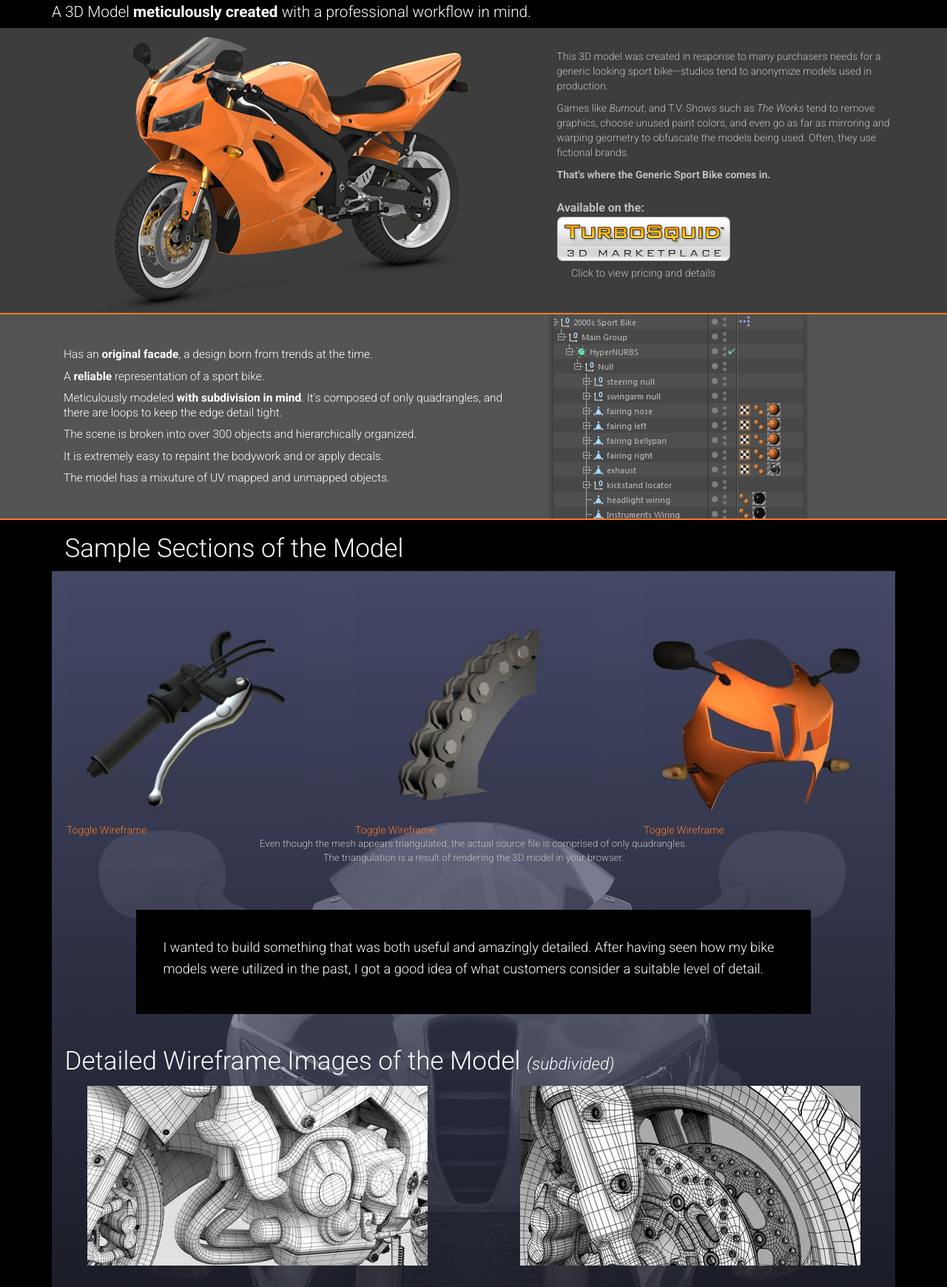
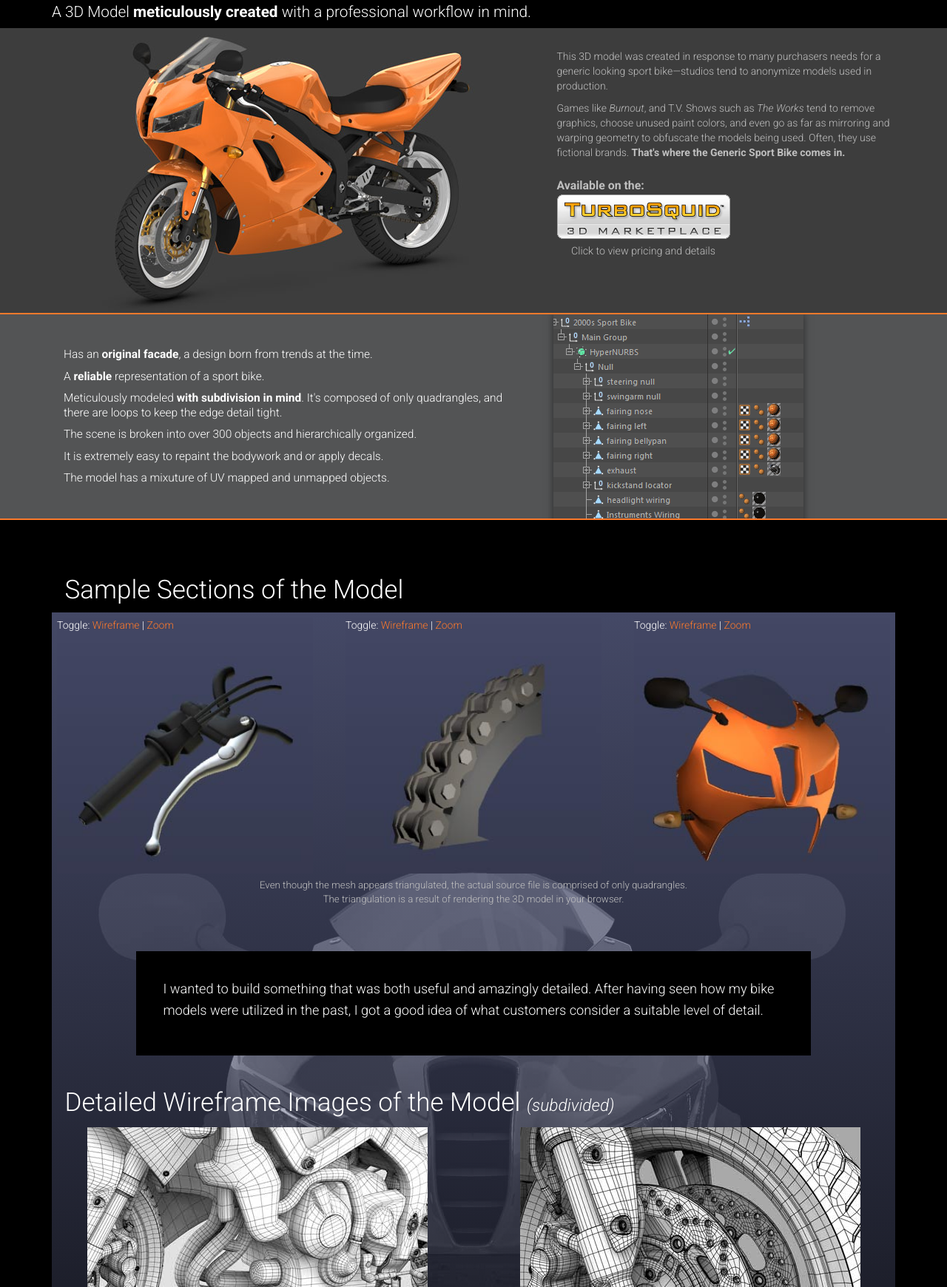
Before and after one commit to jamiehs/generic-sport-bike-lp, a PHP site: page / in a window 1280 px wide. Shown: the part 180-1920 px from the top of the page at 74% size. Run offline with PHP 8.4, Linux system fonts and the light colour scheme.

Commit message:
Adding new controls for WebGl models and cleaning up markup.

```diff
--- a/css/styles.css
+++ b/css/styles.css
@@ -148,6 +148,8 @@ body.webgl .starts-hidden {
         position: relative;
         top: auto;
         right: auto; } }
+#sample-section {
+  padding-top: 4em; }
   #sample-section h2 {
     padding-left: 0.5em;
     font-size: 2.5em;
@@ -156,7 +158,7 @@ body.webgl .starts-hidden {
       font-style: italic;
       font-size: 0.65em; }
   #sample-section .model-sample-wrapper {
-  padding: 20px; }
+    padding: 0.5em; }
     #sample-section .model-sample-wrapper img {
       max-width: 100%; }
   #sample-section #inset-copy {
@@ -219,6 +221,7 @@ body.webgl .starts-hidden {
 
 .model {
   position: relative;
+  cursor: url("../img/openhand.cur"), default;
   width: 100%;
   height: 0;
   padding-top: 100%;
@@ -231,6 +234,8 @@ body.webgl .starts-hidden {
     -webkit-box-shadow: 0 0 8px 3px rgba(134, 160, 255, 0.3);
     -moz-box-shadow: 0 0 8px 3px rgba(134, 160, 255, 0.3);
     box-shadow: 0 0 8px 3px rgba(134, 160, 255, 0.3); }
+  .model:active {
+    cursor: url("../img/closedhand.cur"), default; }
   .model img {
     position: absolute;
     top: 0;
@@ -241,3 +246,8 @@ body.webgl .starts-hidden {
     top: 0;
     left: 0;
     z-index: 5; }
+  .model .controls {
+    position: absolute;
+    z-index: 10;
+    top: 0;
+    left: 0; }
--- a/css/styles.scss
+++ b/css/styles.scss
@@ -236,6 +236,8 @@ body.webgl .starts-hidden {
 // Samples Section
 ////////////////////////////////////////////////
 #sample-section {
+  padding-top: 4em;
+
   h2 {
     padding-left: 0.5em;
     font-size: 2.5em;
@@ -246,7 +248,7 @@ body.webgl .starts-hidden {
     }
   }
   .model-sample-wrapper {
-    padding: 20px;
+    padding: 0.5em;
     img {
       max-width: 100%;
     }
@@ -329,8 +331,14 @@ body.webgl .starts-hidden {
   text-align: center;
   color: $medium_white_text;
 }
+
+
+////////////////////////////////////////////////
+// Model Samples
+////////////////////////////////////////////////
 .model {
   position: relative;
+  cursor: url('../img/openhand.cur'), default;
   width: 100%;
   height: 0;
   padding-top: 100%;
@@ -338,6 +346,9 @@ body.webgl .starts-hidden {
 
   &:hover {
     @include box-shadow( 0, 0, 8px, 3px, rgba(134, 160, 255, 0.30) );
+  }
+  &:active {
+    cursor: url('../img/closedhand.cur'), default;
   }
   img {
     position: absolute;
@@ -351,4 +362,10 @@ body.webgl .starts-hidden {
     left: 0;
     z-index: 5;
   }
+  .controls {
+    position: absolute;
+    z-index: 10;
+    top: 0;
+    left: 0;
+  }
 }
--- a/index.html
+++ b/index.html
@@ -10,11 +10,9 @@
 
     <title>Generic Sport Bike by Jamie Hamel-Smith (jamie3d)</title>
 
-    <!-- Bootstrap core CSS -->
     <link href="http://fonts.googleapis.com/css?family=Roboto:300italic,300,700,700italic" rel="stylesheet" type="text/css">
     <link href="./css/bootstrap.min.css" rel="stylesheet">
     <link href="./css/styles.css" rel="stylesheet">
-
   </head>
 
   <body>
@@ -31,8 +29,7 @@
           </div>
           <div id="intro-copy" class="col-md-5">
             <p>This 3D model was created in response to many purchasers needs for a generic looking sport bike&mdash;studios tend to anonymize models used in production.</p>
-            <p>Games like <em>Burnout</em>, and T.V. Shows such as <em>The Works</em> tend to remove graphics, choose unused paint colors, and even go as far as mirroring and warping geometry to obfuscate the models being used. Often, they use fictional brands.</p>
-            <p><strong>That's where the Generic&nbsp;Sport&nbsp;Bike comes&nbsp;in.</strong></p>
+            <p>Games like <em>Burnout</em>, and T.V. Shows such as <em>The Works</em> tend to remove graphics, choose unused paint colors, and even go as far as mirroring and warping geometry to obfuscate the models being used. Often, they use fictional brands. <strong>That's where the Generic&nbsp;Sport&nbsp;Bike comes&nbsp;in.</strong></p>
             <div class="ts-cta">
                 <a href="http://www.turbosquid.com/FullPreview/Index.cfm/ID/666315?referral=Jamie-Hamel-Smith">
                     <span>Available on the:</span><br>
@@ -78,7 +75,11 @@
                             <div class="model-sample-wrapper">
                                 <div id="handlebar" class="model">
                                     <img src="./img/handlebar-placeholder.jpg">
-                                    <a class="toggle-wireframe" href="#toggle-wireframe">Toggle Wireframe</a>
+                                    <div class="controls">
+                                        Toggle:
+                                        <a class="toggle-wireframe" href="#toggle-wireframe">Wireframe</a> |
+                                        <a class="toggle-zoom" href="#toggle-zoom">Zoom</a>
+                                    </div>
                                 </div>
                             </div>
                         </div>
@@ -86,7 +87,11 @@
                             <div class="model-sample-wrapper">
                                 <div id="chain_sprocket" class="model">
                                     <img src="./img/chain-placeholder.jpg">
-                                    <a class="toggle-wireframe" href="#toggle-wireframe">Toggle Wireframe</a>
+                                    <div class="controls">
+                                        Toggle:
+                                        <a class="toggle-wireframe" href="#toggle-wireframe">Wireframe</a> |
+                                        <a class="toggle-zoom" href="#toggle-zoom">Zoom</a>
+                                    </div>
                                 </div>
                             </div>
                         </div>
@@ -94,7 +99,11 @@
                             <div class="model-sample-wrapper">
                                 <div id="nose" class="model">
                                     <img src="./img/nose-placeholder.jpg">
-                                    <a class="toggle-wireframe" href="#toggle-wireframe">Toggle Wireframe</a>
+                                    <div class="controls">
+                                        Toggle:
+                                        <a class="toggle-wireframe" href="#toggle-wireframe">Wireframe</a> |
+                                        <a class="toggle-zoom" href="#toggle-zoom">Zoom</a>
+                                    </div>
                                 </div>
                             </div>
                         </div>
@@ -139,14 +148,9 @@
         </div>
     </div> <!-- /container -->
 
-    <!-- Bootstrap core JavaScript
-    ================================================== -->
-    <!-- Placed at the end of the document so the pages load faster -->
     <script src="./js/jquery-1.10.2.min.js"></script>
     <script src="./js/bootstrap.min.js"></script>
     <script src="./js/LAB.min.js"></script>
-    <!-- <script src="./js/threejs/three.min.js"></script> -->
-    <!-- <script src="./js/threejs/ColladaLoader.js"></script> -->
     <script src="./js/scripts.js"></script>
 
     <script type="text/javascript">
@@ -162,13 +166,5 @@
       })();
     </script>
 
-    <div class="modal fade" id="detail-images-modal" tabindex="-1" role="dialog" aria-labelledby="Detailed Images Modal" aria-hidden="true">
-        <div class="modal-dialog">
-            <div class="modal-content">
-                <div class="modal-body"><img src=""></div>
-            </div><!-- /.modal-content -->
-        </div><!-- /.modal-dialog -->
-    </div><!-- /.modal -->
-
   </body>
 </html>
--- a/js/scripts.js
+++ b/js/scripts.js
@@ -25,10 +25,18 @@ var GenericSportBike = {
         $('#sample-section').find('h2:first em').show();
     },
 
-    bindSampleSectionToggleWireframe: function(){
-        $('#sample-section').find('.toggle-wireframe').click(function(event){
+    bindSampleSectionToggles: function(){
+        $('#sample-section .controls a').click(function(event){
             event.preventDefault();
-            $(this).parents('.model').data('model').toggleWireframe();
+            var clickedLink = $(this);
+            switch(clickedLink.attr('class')) {
+                case 'toggle-wireframe':
+                    $(this).parents('.model').data('model').toggleWireframe();
+                break;
+                case 'toggle-zoom':
+                    $(this).parents('.model').data('model').toggleZoom();
+                break;
+            }
         });
     },
 
@@ -51,18 +59,18 @@ var GenericSportBike = {
 
                 window.NoseModel = new LoadCollada('#nose', './models/nose_section.dae');
                 window.NoseModel.initialRotation = 3.5;
-                window.NoseModel.cameraDistance = 180;
-                window.NoseModel.autoRotationSpeed = 0.001;
+                window.NoseModel.cameraDistance = window.NoseModel.maxZoomDistance = 180;
+                window.NoseModel.minZoomDistance = 85;
                 window.NoseModel.init();
 
                 window.ChainModel = new LoadCollada('#chain_sprocket', './models/chain_sprocket_section.dae');
                 window.ChainModel.initialRotation = 5.4;
-                window.ChainModel.cameraDistance = 25;
+                window.ChainModel.cameraDistance = window.ChainModel.maxZoomDistance = 25;
+                window.ChainModel.minZoomDistance = 10;
                 window.ChainModel.cameraHeight = 4;
-                window.ChainModel.autoRotationSpeed =  0.00065;
                 window.ChainModel.init();
 
-                self.bindSampleSectionToggleWireframe();
+                self.bindSampleSectionToggles();
 
             });
             $('body').addClass('webgl');
@@ -87,12 +95,17 @@ function LoadCollada( canvasId, filename ) {
     this.canvasId = canvasId;
     this.initialRotation = 0;
     this.rotationSpeed = 1.2;
-    this.autoRotationSpeed = 0.00075;
+    this.autoRotationSpeed = 0.002;
     this.startRotation = 1.75;
     this.cameraDistance = 75;
     this.cameraHeight = 0;
     this.cameraFOV = 25;
     this.autoRotate = true;
+    this.currentlyZoomed = false;
+    this.minZoomDistance = 20;
+    this.maxZoomDistance = 75;
+    this.zoomStepSpeed = 1.07; // Number greater than 1.0
+    this.currentDistance = this.cameraDistance;
 
     this.toggleWireframe = function(){
         var processed = Array();
@@ -104,6 +117,42 @@ function LoadCollada( canvasId, filename ) {
             }
         };
     };
+
+    this.toggleZoom = function(){
+        if( this.currentlyZoomed ) {
+            this.zoomOut();
+        } else {
+            this.zoomIn();
+        }
+    };
+
+    this.zoomIn = function(){
+        if( this.currentDistance > this.minZoomDistance ) {
+            requestAnimationFrame( this.zoomIn.bind(this) );
+            this.controls.dollyIn( this.zoomStepSpeed );
+            this.currentDistance = this.getCameraDistance();
+            this.controls.update();
+        } else {
+            this.currentlyZoomed = true;
+        }
+    }
+
+    this.zoomOut = function(){
+        if( this.currentDistance < this.maxZoomDistance ) {
+            requestAnimationFrame( this.zoomOut.bind(this) );
+            this.controls.dollyOut( this.zoomStepSpeed );
+            this.currentDistance = this.getCameraDistance();
+            this.controls.update();
+        } else {
+            this.currentlyZoomed = false;
+        }
+    }
+
+    this.getCameraDistance = function(){
+        var a = new THREE.Vector3( this.camera.position.x, this.camera.position.y, this.camera.position.z );
+        var b = new THREE.Vector3( this.controls.target.x, this.controls.target.y, this.controls.target.z );
+        return a.distanceTo(b);
+    }
 
     this.setup = function(){
         var self = this;
@@ -147,6 +196,8 @@ function LoadCollada( canvasId, filename ) {
         self.canvas.bind( 'mouseleave', function(){
             self.autoRotate = true;
         });
+
+        self.currentDistance = this.getCameraDistance();
 
         // Attach a reference to this object to a data property.
         $(self.canvasId).data('model', self);
```
Also changed, not shown: 2 other files. Lines whose indentation alone changed are shown as unchanged.
